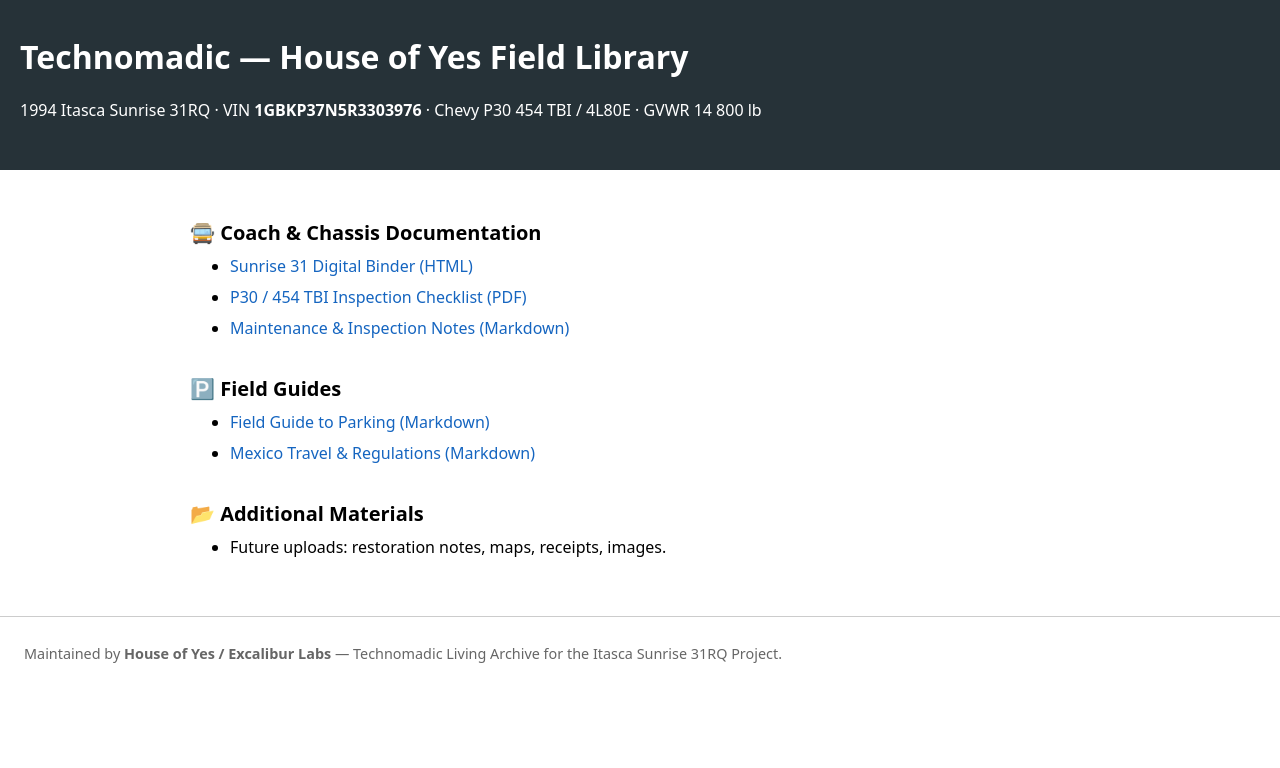
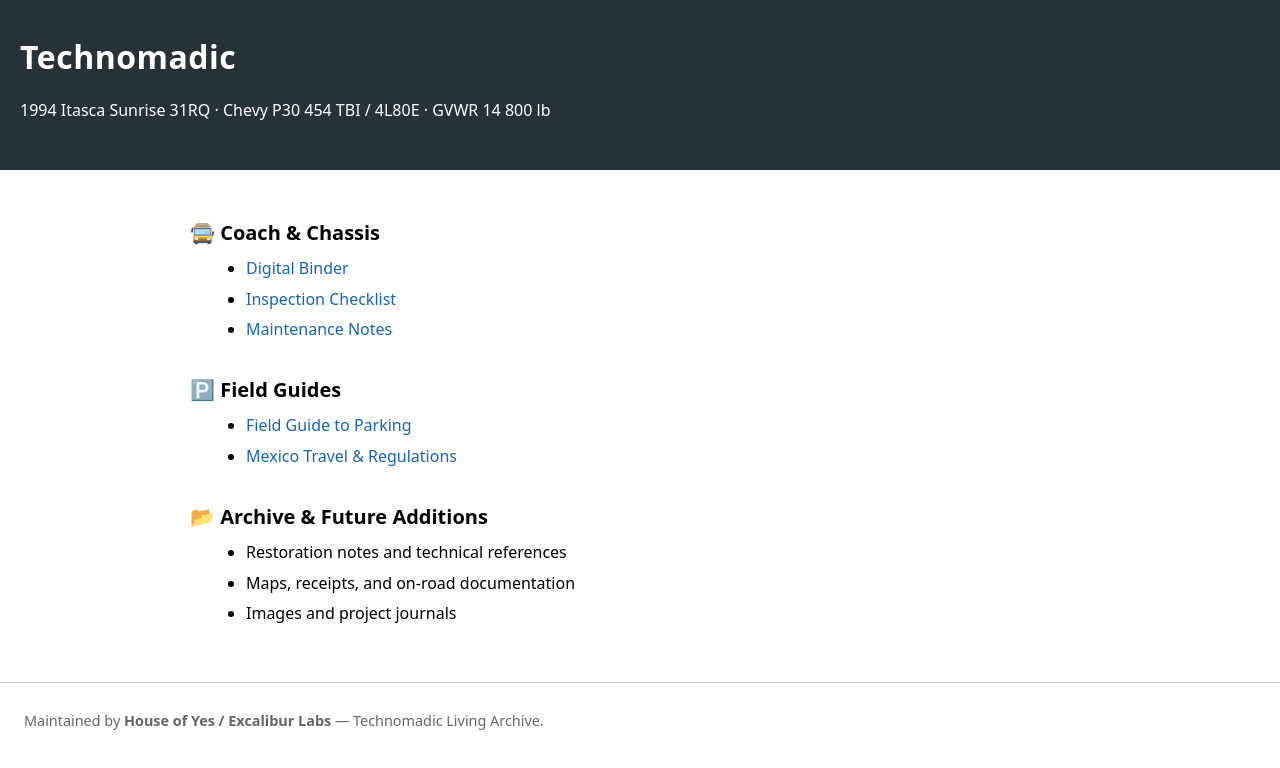
Before and after one commit to house-of-yes/Technomadic, a plain HTML site: page index.html in a window 1280 px wide. Drawn offline with Linux system fonts and the light colour scheme.

Commit message:
Refactor index.html for improved content structure
Updated headings and list items for clarity and conciseness.

```diff
--- a/index.html
+++ b/index.html
@@ -6,15 +6,16 @@
 <title>Technomadic</title>
 <style>
   :root { color-scheme: light dark; }
-  body { font-family: system-ui, -apple-system, Segoe UI, Roboto, Arial, sans-serif; line-height: 1.55; margin: 0; padding: 0; }
+  body { font-family: system-ui, -apple-system, Segoe UI, Roboto, Arial, sans-serif;
+         line-height: 1.55; margin: 0; padding: 0; }
   header { background: #263238; color: #fff; padding: 32px 20px; }
-  h1 { margin: 0 0 8px; font-size: 2rem; }
+  h1 { margin: 0 0 8px; font-size: 2rem; letter-spacing: 0.5px; }
   h2 { margin: 1.4rem 0 0.4rem; font-size: 1.25rem; }
   main { padding: 24px; max-width: 900px; margin: auto; }
   section { margin-bottom: 2rem; }
-  ul { margin-top: 0.4rem; }
+  ul { margin: 0.5rem 0 0 1rem; }
   li { margin: 6px 0; }
-  a { color: #1565c0; text-decoration: none; }
+  a { color: #1565c0; text-decoration: none; font-weight: 500; }
   a:hover { text-decoration: underline; }
   footer { border-top: 1px solid #ccc; font-size: 0.9rem; color: #666; padding: 12px 24px; }
   @media (prefers-color-scheme: dark) {
@@ -26,38 +27,40 @@
 </head>
 <body>
 <header>
-  <h1>Technomadic — House of Yes Field Library</h1>
-  <p>1994 Itasca Sunrise 31RQ · VIN <strong>1GBKP37N5R3303976</strong> · Chevy P30 454 TBI / 4L80E · GVWR 14 800 lb</p>
+  <h1>Technomadic</h1>
+  <p>1994 Itasca Sunrise 31RQ · Chevy P30 454 TBI / 4L80E · GVWR 14 800 lb</p>
 </header>
 
 <main>
   <section>
-    <h2>🚍 Coach & Chassis Documentation</h2>
+    <h2>🚍 Coach & Chassis</h2>
     <ul>
-      <li><a href="Sunrise31_Digital_Binder_Links.html">Sunrise 31 Digital Binder (HTML)</a></li>
-      <li><a href="P30_454TBI_Inspection_Checklist.pdf">P30 / 454 TBI Inspection Checklist (PDF)</a></li>
-      <li><a href="maintenance.md">Maintenance & Inspection Notes (Markdown)</a></li>
+      <li><a href="Sunrise31_Digital_Binder_Links.html">Digital Binder</a></li>
+      <li><a href="P30_454TBI_Inspection_Checklist.pdf">Inspection Checklist</a></li>
+      <li><a href="maintenance.md">Maintenance Notes</a></li>
     </ul>
   </section>
 
   <section>
     <h2>🅿️ Field Guides</h2>
     <ul>
-      <li><a href="Field_Guide_to_Parking.md">Field Guide to Parking (Markdown)</a></li>
-      <li><a href="Mexico_Info.md">Mexico Travel & Regulations (Markdown)</a></li>
+      <li><a href="Field_Guide_to_Parking.md">Field Guide to Parking</a></li>
+      <li><a href="Mexico_Info.md">Mexico Travel & Regulations</a></li>
     </ul>
   </section>
 
   <section>
-    <h2>📂 Additional Materials</h2>
+    <h2>📂 Archive & Future Additions</h2>
     <ul>
-      <li>Future uploads: restoration notes, maps, receipts, images.</li>
+      <li>Restoration notes and technical references</li>
+      <li>Maps, receipts, and on-road documentation</li>
+      <li>Images and project journals</li>
     </ul>
   </section>
 </main>
 
 <footer>
-  <p>Maintained by <strong>House of Yes / Excalibur Labs</strong> — Technomadic Living Archive for the Itasca Sunrise 31RQ Project.</p>
+  <p>Maintained by <strong>House of Yes / Excalibur Labs</strong> — Technomadic Living Archive.</p>
 </footer>
 </body>
 </html>
```
